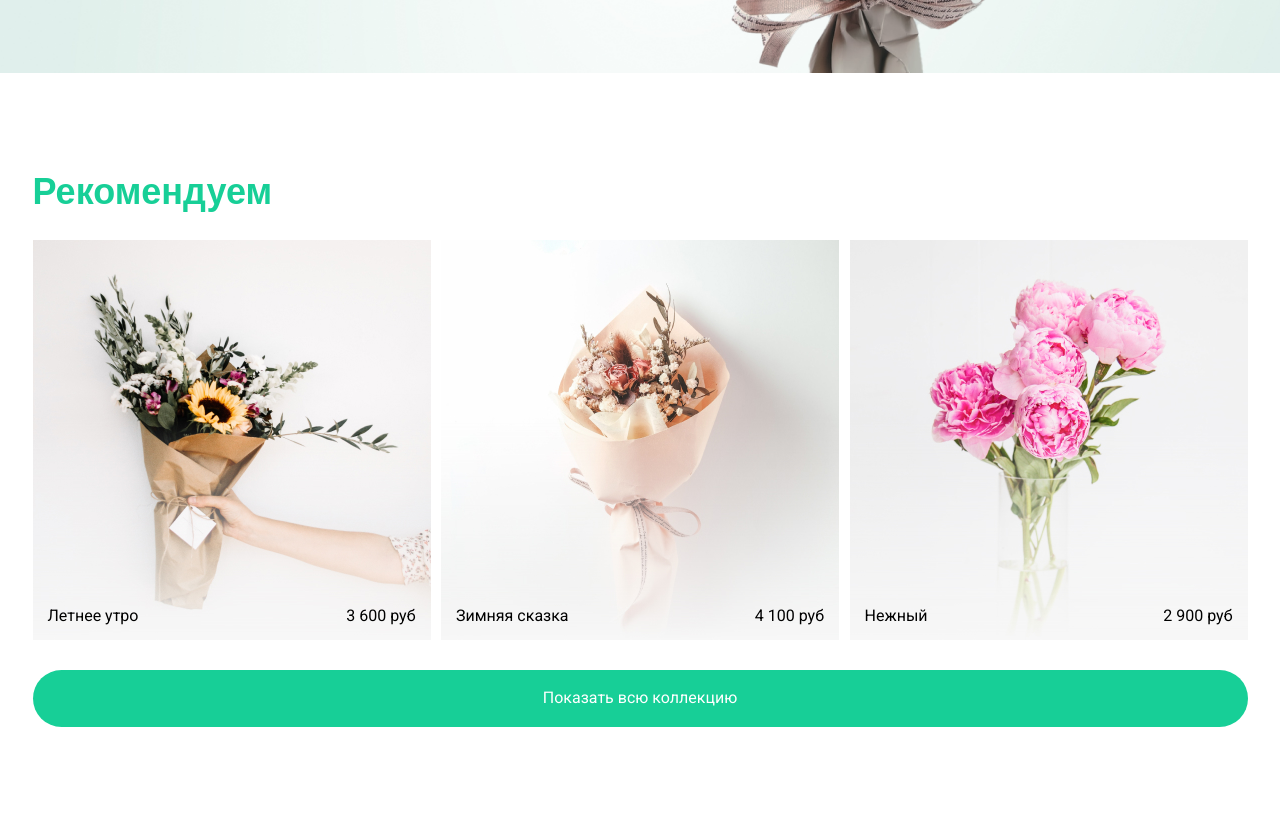
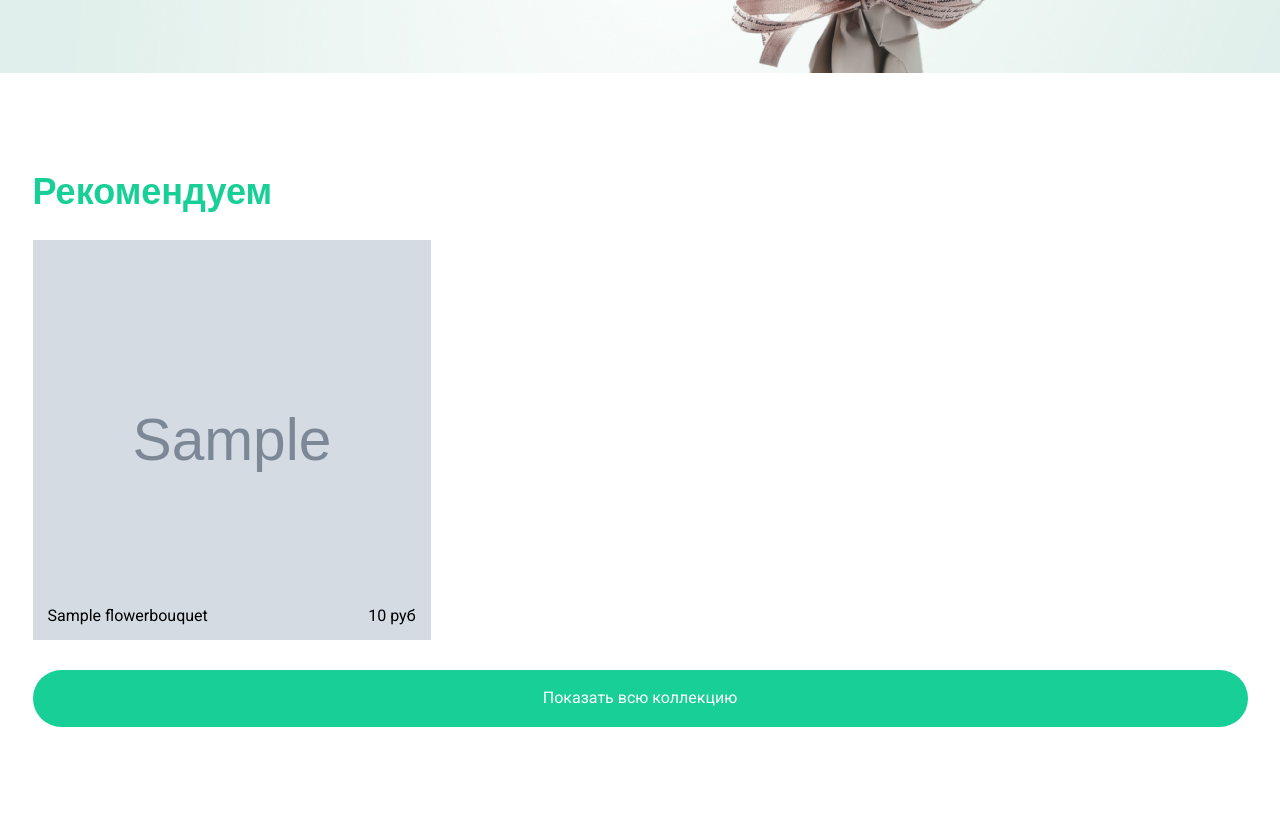
Before and after one commit to pkzrnvch/flower-shop, a Django app: template flower_shop_app/templates/flower_shop_app/index.html in a window 1280 px wide. Shown: the part 620-1446 px from the top of the page. Run offline with Django 4.2, Linux system fonts and the light colour scheme; the template is opened without the code that fills it: values that come from a table or form of the project are taken from there, others are empty; tables that the repository leaves empty hold one stand-in row (values such as "Sample post"); grey boxes marked "Sample" are stand-in pictures; some web fonts are replaced.

Commit message:
Added index page

```diff
--- a/flower_shop/urls.py
+++ b/flower_shop/urls.py
@@ -1,25 +1,11 @@
-"""flower_shop URL Configuration
-
-The `urlpatterns` list routes URLs to views. For more information please see:
-    https://docs.djangoproject.com/en/4.1/topics/http/urls/
-Examples:
-Function views
-    1. Add an import:  from my_app import views
-    2. Add a URL to urlpatterns:  path('', views.home, name='home')
-Class-based views
-    1. Add an import:  from other_app.views import Home
-    2. Add a URL to urlpatterns:  path('', Home.as_view(), name='home')
-Including another URLconf
-    1. Import the include() function: from django.urls import include, path
-    2. Add a URL to urlpatterns:  path('blog/', include('blog.urls'))
-"""
 from django.conf import settings
 from django.conf.urls.static import static
 from django.contrib import admin
-from django.urls import path
+from django.urls import include, path
 
 urlpatterns = [
     path('admin/', admin.site.urls),
+    path('', include('flower_shop_app.urls', namespace='flower_shop_app'))
 ]
 
 if settings.DEBUG:
--- a/flower_shop_app/static/flower_shop_app/css/main.css
+++ b/flower_shop_app/static/flower_shop_app/css/main.css
@@ -169,15 +169,6 @@ bottom: 0;
 }
 .recommended__block:last-child {
 	margin-right: 0;
-}
-.recommended__block_first {
-	background: url('../images/recommendedBg1.jpg') no-repeat center bottom / cover;
-}
-.recommended__block_sec {
-	background: url('../images/recommendedBg2.jpg') no-repeat center bottom / cover;
-}
-.recommended__block_thr {
-	background: url('../images/recommendedBg3.jpg') no-repeat center bottom / cover;
 }
 .recommended__block_elems {
 	width: 100%;
--- a/flower_shop_app/templates/flower_shop_app/index.html
+++ b/flower_shop_app/templates/flower_shop_app/index.html
@@ -12,8 +12,8 @@
 					<nav>
 						<ul class="menu ficc">
 							<li class="menu__item"><a href="#" class="menu__item_link">Каталог</a></li>
-							<li class="menu__item"><a href="#" class="menu__item_link">Рекомендации</a></li>
-							<li class="menu__item"><a href="#" class="menu__item_link">Контакты</a></li>
+							<li class="menu__item"><a href="#recommended" class="menu__item_link">Рекомендации</a></li>
+							<li class="menu__item"><a href="#contacts" class="menu__item_link">Контакты</a></li>
 						</ul>
 					</nav>
 				</div>
@@ -34,27 +34,17 @@
 	</div>
 	<section id="recommended">
 		<div class="container">
-			<div class="recommended p100">
+			<div id="recommended" class="recommended p100">
 				<div class="title">Рекомендуем</div>
 				<div class="recommended__elems ficb">
-					<div class="recommended__block recommended__block_first">
-						<div class="recommended__block_elems ficb">
-							<span class="recommended__block_intro">Летнее утро</span>
-							<span class="recommended__block_price">3 600 руб</span>
-						</div>
-					</div>
-					<div class="recommended__block recommended__block_sec">
-						<div class="recommended__block_elems ficb">
-							<span class="recommended__block_intro">Зимняя сказка</span>
-							<span class="recommended__block_price">4 100 руб</span>
-						</div>
-					</div>
-					<div class="recommended__block recommended__block_thr">
-						<div class="recommended__block_elems ficb">
-							<span class="recommended__block_intro">Нежный</span>
-							<span class="recommended__block_price">2 900 руб</span>
-						</div>
-					</div>
+                    {% for bouquet in recommended_bouquets %}
+                       <div class="recommended__block" style="background: url('{{ bouquet.image.url }}') no-repeat center bottom / cover;">
+						    <div class="recommended__block_elems ficb">
+					    		<span class="recommended__block_intro">{{ bouquet.name }}</span>
+					    		<span class="recommended__block_price">{{ bouquet.price|floatformat }} руб</span>
+					    	</div>
+					    </div>
+                    {% endfor %}
 				</div>
 				<button class="btn recommended__btn">Показать всю коллекцию</button>
 			</div>
@@ -62,7 +52,7 @@
 	</section>
 	<section id="contacts">
 		<div class="container">
-			<div class="contacts">
+			<div id="contacts" class="contacts">
 				<div class="title">Как нас найти</div>
 				<div class="contacts__elems ficb">
 					<div class="contacts__block">
--- /dev/null
+++ b/flower_shop_app/urls.py
@@ -0,0 +1,10 @@
+from django.contrib import admin
+from django.urls import include, path
+
+from flower_shop_app import views
+
+app_name = 'flower_shop_app'
+
+urlpatterns = [
+    path('', views.index, name='index')
+]
```
Also changed, not shown: flower_shop_app/views.py (+12 -1 lines).
